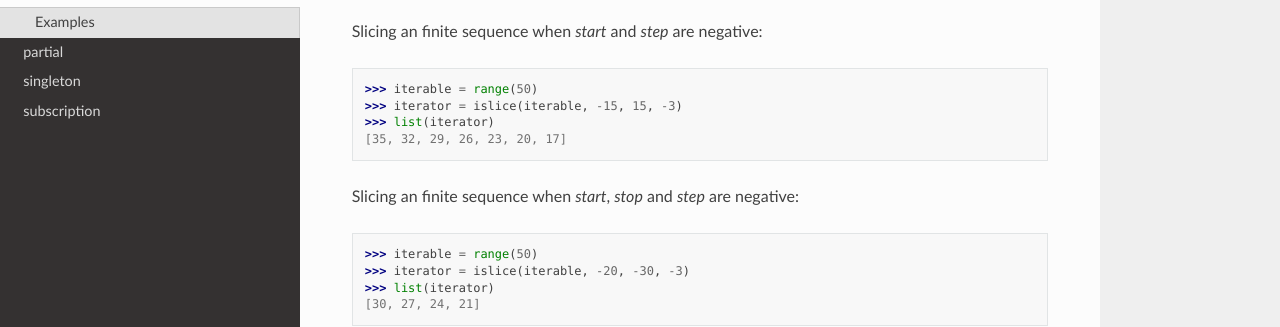
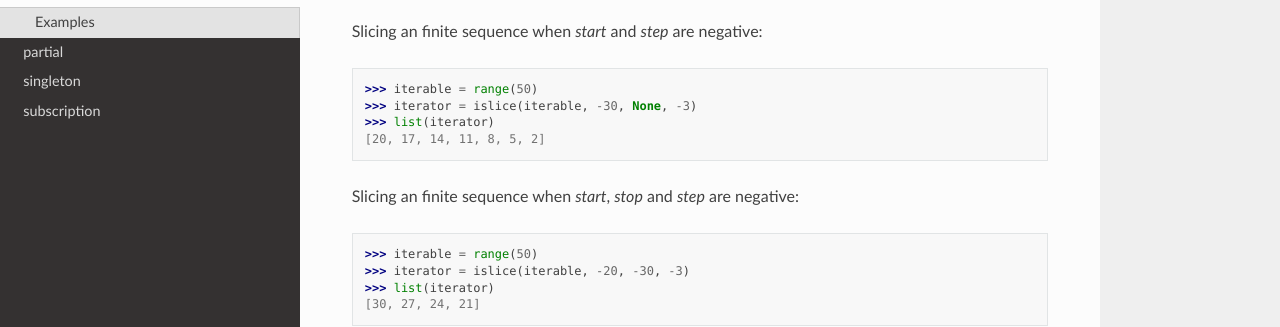
Before and after one commit to idanhazan/utilitools, a Sphinx documentation site: the page built from docs/collection/islice.rst, in a window 1280 px wide and 900 px high, scrolled down 573 px. Shown: the part 161-488 px from the top of the window. Built offline with Sphinx 7.4.7 and the Read the Docs theme 2.0.0, drawn with Linux system fonts in a browser that asks for light colours.

Commit message:
Update islice.rst

```diff
--- a/docs/collection/islice.rst
+++ b/docs/collection/islice.rst
@@ -32,9 +32,9 @@ Slicing an finite sequence when `start` and `stop` are negative:
 Slicing an finite sequence when `start` and `step` are negative:
 
 >>> iterable = range(50)
->>> iterator = islice(iterable, -15, 15, -3)
+>>> iterator = islice(iterable, -30, None, -3)
 >>> list(iterator)
-[35, 32, 29, 26, 23, 20, 17]
+[20, 17, 14, 11, 8, 5, 2]
 
 Slicing an finite sequence when `start`, `stop` and `step` are negative:
 
```
